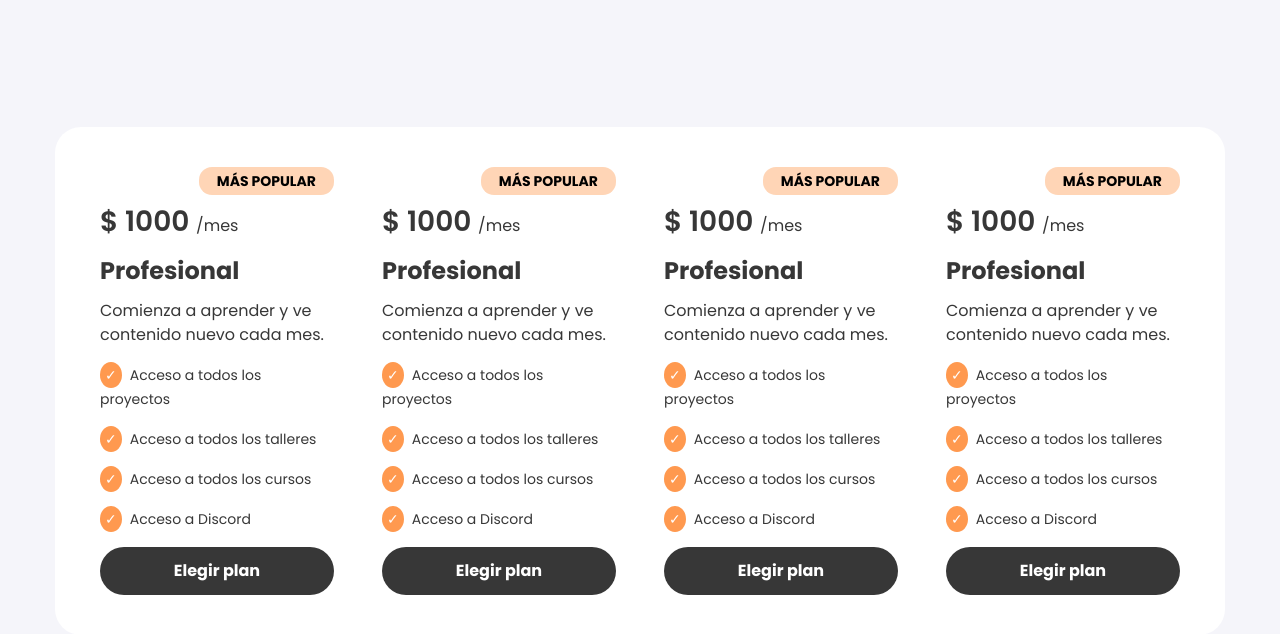
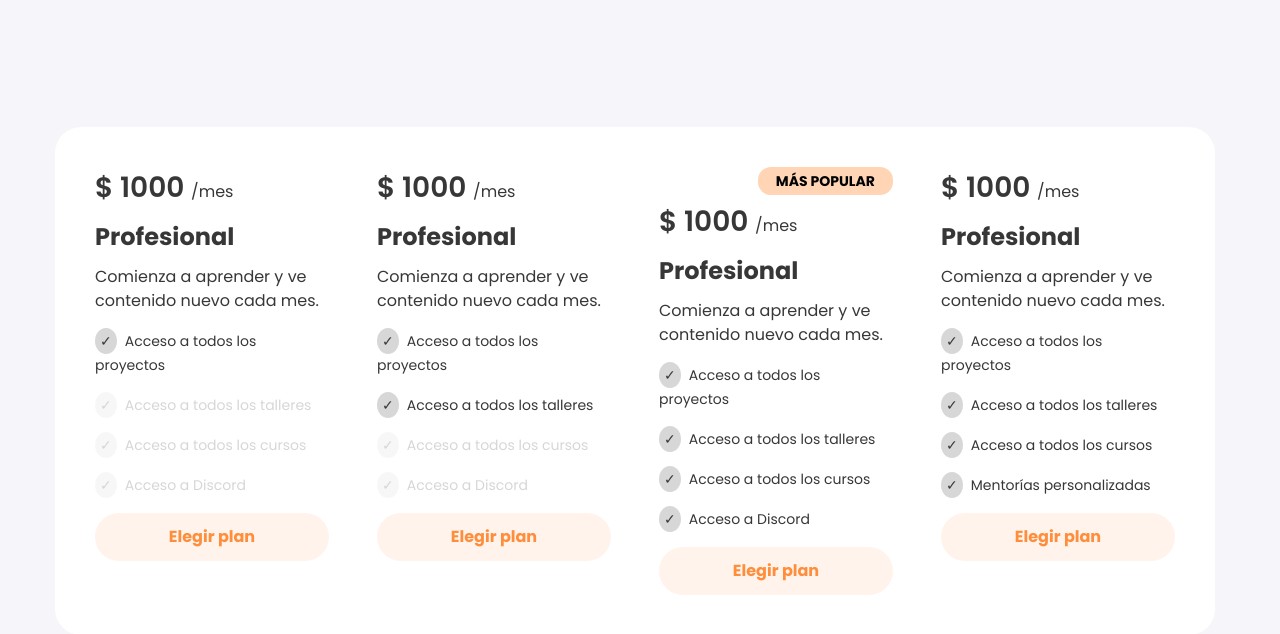
Before and after one commit to cesarchoqueskater/card-price, a plain HTML site: page index.html in a window 1280 px wide. Shown: the part 256-890 px from the top of the page. Drawn offline with Linux system fonts and the light colour scheme.

Commit message:
Hover card-content

```diff
--- a/css/index.css
+++ b/css/index.css
@@ -6,6 +6,7 @@
     --white: #ffffff;
     --grey: #848199;
     --red: #fa513a;
+    --red-popular: #FF8E3C;
     --red-light: #FFD5B6;
     --red-light-button: #FF994F;
     --grey-2: #a3a3a3;
@@ -66,6 +67,7 @@ body {
     box-sizing: border-box;
     padding-block: 29px;
     padding-inline: 29px;
+    cursor: pointer;
 }
 
 .card-option-popular {
@@ -116,11 +118,19 @@ body {
     border-radius: 50%;
     block-size: 20px;
     inline-size: 20px;
-    background-color: var(--red-light-button);
-    color: var(--white);
+    background-color: rgba(55, 55, 55, 0.2);
+    color: var(--black);
     padding-block: 3px;
     padding-inline: 5px;
     margin-inline-end: 8px;
+}
+
+.option-disabled {
+    opacity: 0.2;
+}
+
+.d-none {
+    display: none;
 }
 
 .btn-plan {
@@ -129,9 +139,24 @@ body {
     width: 100%;
     border: none;
     border-radius: 90px;
+    background: rgba(255, 142, 60, 0.1);
+    color: var(--primary);
+    font: var(--body1-bold);
+}
+
+.card-content:hover {
+    background-color: var(--red-popular);
+    box-shadow: 0px 42px 34px rgba(82, 67, 194, 0.295755);
+}
+
+.card-content:hover .btn-plan {
     background-color: var(--black);
     color: var(--white);
-    font: var(--body1-bold);
+}
+
+.card-content:hover .list-access li::before {
+    background-color: var(--red-light-button);
+    color: var(--white);
 }
 
 @media screen and (min-width:1024px) {
@@ -146,14 +171,13 @@ body {
         display: flex;
         flex-direction: row;
         justify-content: center;
-        /* gap: 32px; */
         background-color: var(--white);
         border-radius: 26px;
         padding-block: 40px;
         padding-inline: 40px;
+        position: absolute;
     }
     .card-content {
-        /* border: 4px solid red; */
         inline-size: 234px;
         padding-block: 0;
         padding-inline: 0;
@@ -164,4 +188,12 @@ body {
     .content-title {
         margin-block-end: 130px;
     }
+    .card-content:hover {
+        top: -82px;
+        inline-size: 292px;
+        padding-inline-start: 20px;
+        padding-inline-end: 37px;
+        padding-block: 34px;
+        position: relative;
+    }
 }
--- a/index.html
+++ b/index.html
@@ -21,8 +21,27 @@
                 <p class="subtitle-text">Elige el plan que más te convenga y comienza a aprender hoy mismo.</p>
             </div>
             <div class="card-price-list">
+                <div class="card-content card-popular">
+                    <div class="card-option-popular d-none">
+                        <button class="btn-popular">MÁS POPULAR</button>
+                    </div>
+                    <div class="price">
+                        <div class="price-mount">1000 <span class="month-price">/mes</span></div>
+                    </div>
+                    <div class="content-card-title">
+                        <h2 class="title-card">Profesional</h2>
+                        <p class="subtitle-card">Comienza a aprender y ve contenido nuevo cada mes.</p>
+                        <ul class="list-access">
+                            <li>Acceso a todos los proyectos</li>
+                            <li class="option-disabled">Acceso a todos los talleres</li>
+                            <li class="option-disabled">Acceso a todos los cursos</li>
+                            <li class="option-disabled">Acceso a Discord</li>
+                        </ul>
+                    </div>
+                    <button class="btn-plan">Elegir plan</button>
+                </div>
                 <div class="card-content">
-                    <div class="card-option-popular">
+                    <div class="card-option-popular d-none">
                         <button class="btn-popular">MÁS POPULAR</button>
                     </div>
                     <div class="price">
@@ -34,8 +53,8 @@
                         <ul class="list-access">
                             <li>Acceso a todos los proyectos</li>
                             <li>Acceso a todos los talleres</li>
-                            <li>Acceso a todos los cursos</li>
-                            <li>Acceso a Discord</li>
+                            <li class="option-disabled">Acceso a todos los cursos</li>
+                            <li class="option-disabled">Acceso a Discord</li>
                         </ul>
                     </div>
                     <button class="btn-plan">Elegir plan</button>
@@ -60,7 +79,7 @@
                     <button class="btn-plan">Elegir plan</button>
                 </div>
                 <div class="card-content">
-                    <div class="card-option-popular">
+                    <div class="card-option-popular d-none">
                         <button class="btn-popular">MÁS POPULAR</button>
                     </div>
                     <div class="price">
@@ -73,26 +92,7 @@
                             <li>Acceso a todos los proyectos</li>
                             <li>Acceso a todos los talleres</li>
                             <li>Acceso a todos los cursos</li>
-                            <li>Acceso a Discord</li>
-                        </ul>
-                    </div>
-                    <button class="btn-plan">Elegir plan</button>
-                </div>
-                <div class="card-content">
-                    <div class="card-option-popular">
-                        <button class="btn-popular">MÁS POPULAR</button>
-                    </div>
-                    <div class="price">
-                        <div class="price-mount">1000 <span class="month-price">/mes</span></div>
-                    </div>
-                    <div class="content-card-title">
-                        <h2 class="title-card">Profesional</h2>
-                        <p class="subtitle-card">Comienza a aprender y ve contenido nuevo cada mes.</p>
-                        <ul class="list-access">
-                            <li>Acceso a todos los proyectos</li>
-                            <li>Acceso a todos los talleres</li>
-                            <li>Acceso a todos los cursos</li>
-                            <li>Acceso a Discord</li>
+                            <li>Mentorías personalizadas</li>
                         </ul>
                     </div>
                     <button class="btn-plan">Elegir plan</button>
```
